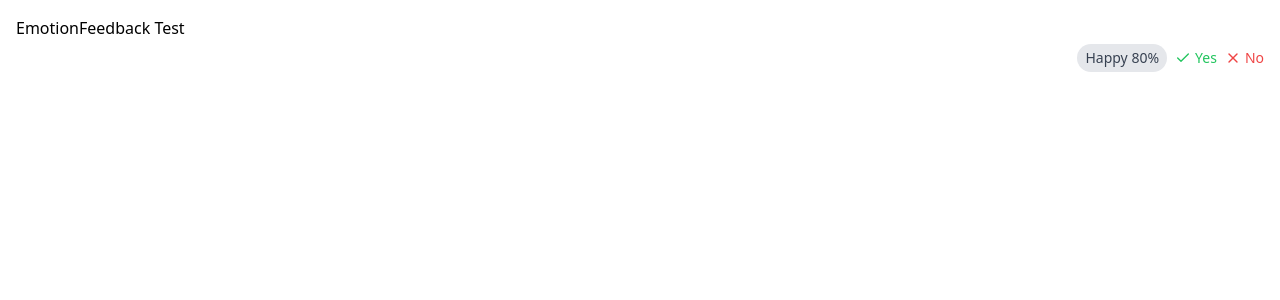
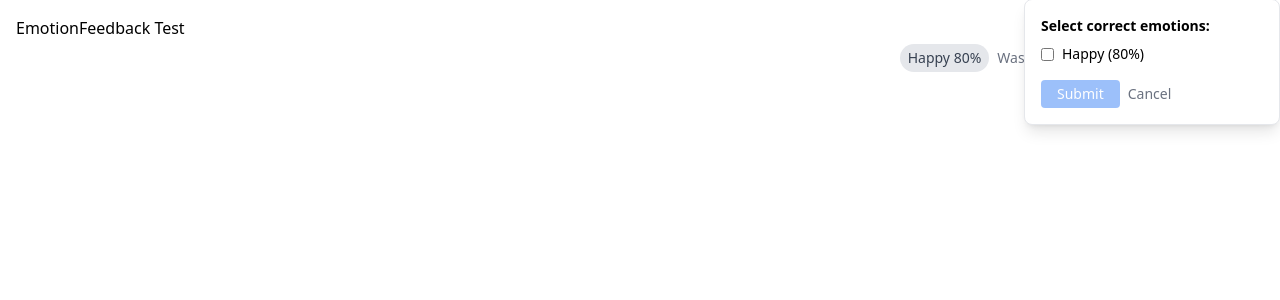
Before and after one commit to void-learner/MoodMap, a React (Vite) app in the folder frontend/: page / in a window 1280 px wide. Both pictures are taken after a click on the button "No". Shown: the top 300 px of the page. Built offline with nearby package versions, Linux system fonts and the light colour scheme.

Commit message:
emotion feedback frountend

```diff
--- a/frontend/src/components/EmotionFeedback.tsx
+++ b/frontend/src/components/EmotionFeedback.tsx
@@ -1,29 +1,30 @@
+// src/components/EmotionFeedback.tsx (updated for popup on No)
+
 import React, { useState } from 'react';
 import { Check, X } from 'lucide-react';
 
 interface EmotionFeedbackProps {
-    emotions: {label: string, probability: number}[];
+  emotions: { label: string; probability: number }[];
   showFeedback: boolean;
   onSubmit: (isCorrect: boolean, trueLabels?: string[]) => Promise<void>;
 }
 
-const EmotionFeedback: React.FC<EmotionFeedbackProps> = ({emotions, showFeedback, onSubmit }) => {
+const EmotionFeedback: React.FC<EmotionFeedbackProps> = ({ emotions, showFeedback, onSubmit }) => {
   const [showPopup, setShowPopup] = useState(false);
   const [selectedEmotions, setSelectedEmotions] = useState<Set<string>>(new Set());
 
   if (!showFeedback) return null;
 
-    // Get top emotions
-    const topEmotions = emotions[0] || {label: 'Neutral', probability: 0.3};
-    const topLabel = topEmotions.label;
-    const topProbability = Math.round(topEmotions.probability * 100);
+  // Get top emotion for display (highest prob)
+  const topEmotion = emotions[0] || { label: 'Neutral', probability: 0.3 };  // Fallback
+  const topLabel = topEmotion.label;
+  const topProb = Math.round(topEmotion.probability * 100);
 
-    // Filter emotions with probability > 0.5
-    const filteremotions = emotions
+  // Filter emotions > 0.5 for suggestions, sorted by prob desc
+  const suggestedEmotions = emotions
     .filter(e => e.probability > 0.5)
     .sort((a, b) => b.probability - a.probability);
 
-    // check if label already in the set
   const toggleSelect = (label: string) => {
     const newSelected = new Set(selectedEmotions);
     if (newSelected.has(label)) {
@@ -34,33 +35,66 @@ const EmotionFeedback: React.FC<EmotionFeedbackProps> = ({emotions, showFeedback
     setSelectedEmotions(newSelected);
   };
 
-    // Handle no click
-    const handleNo = () => {
+  const handleNoSubmit = () => {
     onSubmit(false, Array.from(selectedEmotions));
     setShowPopup(false);
     setSelectedEmotions(new Set());
   };
 
-
   return (
-        <div className='flex justify-end items-center space-x-2 mt-1 text-sm'>
-            <span className='bg-gray-200 px-2 py-1 rounded-full text-gray-700'>
-                {topLabel} {topProbability}%
+    <div className="flex justify-end items-center space-x-2 mt-1 text-sm">
+      <span className="bg-gray-200 px-2 py-1 rounded-full text-gray-700">
+        {topLabel} {topProb}%
       </span>
+      <span className="text-gray-500">Was this emotion correct?</span>
       <button
         onClick={() => onSubmit(true)}
-                className='flex items-center text-green-500 hover:text-green-700'
+        className="flex items-center text-green-500 hover:text-green-700"
       >
-                <Check className='mr-1' size={16} />
-                Yes
+        <Check className="w-4 h-4 mr-1" /> Yes
       </button>
       <button
         onClick={() => setShowPopup(true)}
-                className='flex items-center text-red-500 hover:text-red-700'
+        className="flex items-center text-red-500 hover:text-red-700"
       >
-                <X className='mr-1' size={16} />
-                No
+        <X className="w-4 h-4 mr-1" /> No
       </button>
+
+      {showPopup && (
+        <div className="absolute right-0 mt-2 w-64 bg-white border rounded-lg shadow-lg p-4 z-10">
+          <h3 className="text-sm font-semibold mb-2">Select correct emotions:</h3>
+          {suggestedEmotions.length > 0 ? (
+            <div className="space-y-2">
+              {suggestedEmotions.map((e) => (
+                <label key={e.label} className="flex items-center">
+                  <input
+                    type="checkbox"
+                    checked={selectedEmotions.has(e.label)}
+                    onChange={() => toggleSelect(e.label)}
+                    className="mr-2"
+                  />
+                  {e.label} ({Math.round(e.probability * 100)}%)
+                </label>
+              ))}
+            </div>
+          ) : (
+            <p className="text-sm text-gray-500">No suggestions above 50% confidence.</p>
+          )}
+          <button
+            onClick={handleNoSubmit}
+            disabled={selectedEmotions.size === 0}
+            className="mt-4 bg-blue-500 text-white px-4 py-1 rounded disabled:opacity-50"
+          >
+            Submit
+          </button>
+          <button
+            onClick={() => setShowPopup(false)}
+            className="ml-2 text-gray-500"
+          >
+            Cancel
+          </button>
+        </div>
+      )}
     </div>
   );
 };
```
Lines whose indentation alone changed are shown as unchanged.
